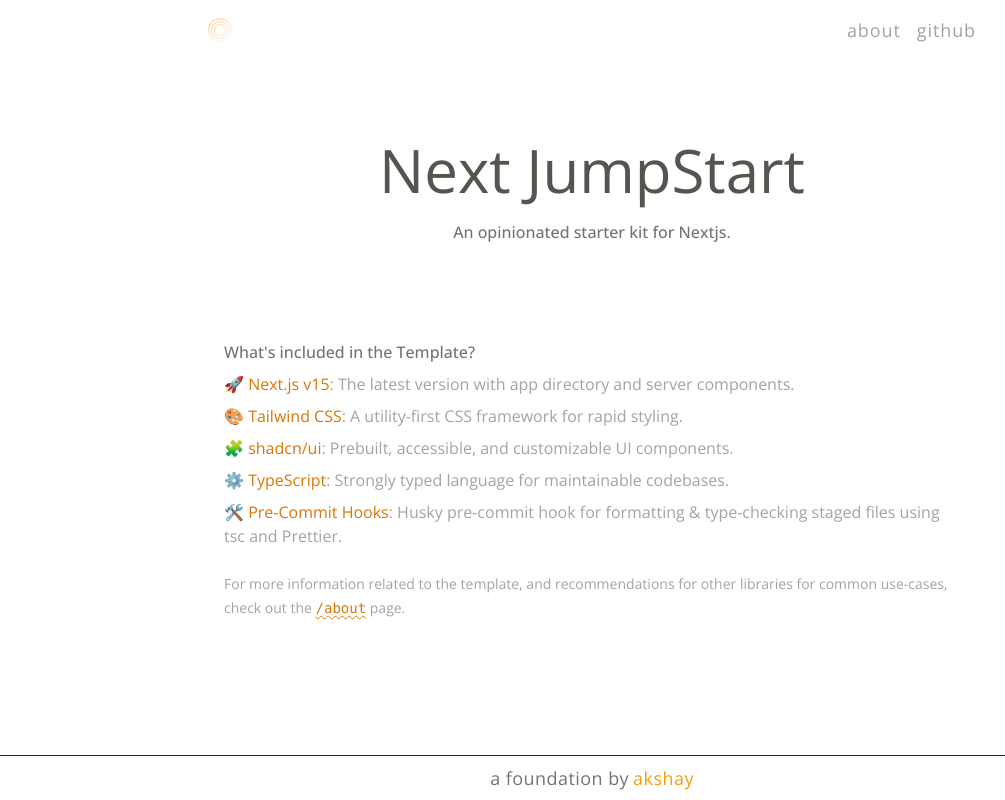
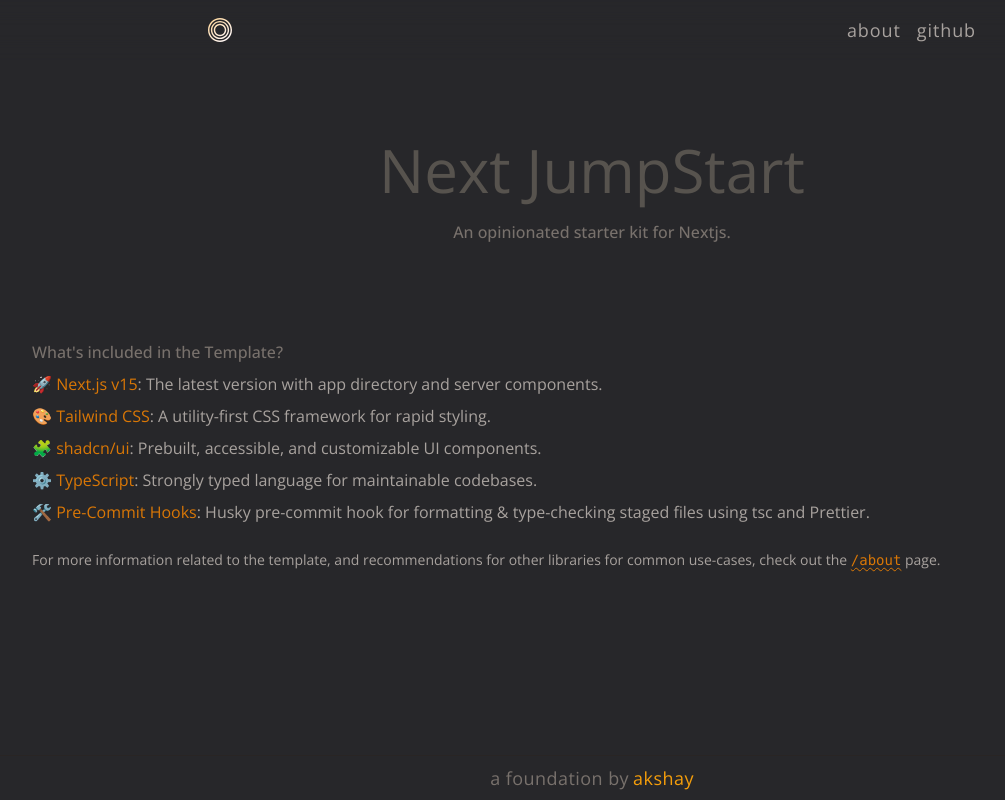
Before and after one commit to akshay-rajput/dep_insights, a Next.js app: page / in a window 1280 px wide. Shown: the whole page, without its empty margins (48-1053 px from the left). Built offline with nearby package versions, Linux system fonts and the light colour scheme.

Commit message:
remove - boilerplate code from layout

```diff
--- a/src/app/layout.tsx
+++ b/src/app/layout.tsx
@@ -9,15 +9,9 @@
 	subsets: ['latin'],
 });
 
-const gochiHand = Gochi_Hand({
-	variable: '--font-gochi-hand',
-	weight: '400',
-	subsets: ['latin'],
-});
-
 export const metadata: Metadata = {
-	title: 'Next JumpStart',
-	description: 'An opinionated starter kit for Nextjs.',
+	title: 'Dep Insights',
+	description: 'Package insights',
 };
 
 export default function RootLayout({
@@ -26,16 +20,16 @@
 	children: React.ReactNode;
 }>) {
 	return (
-		<html lang='en'>
+		<html lang='en' suppressHydrationWarning>
 			<body
-				className={`${openSans.variable} ${gochiHand.variable} antialiased`}
+				className={`${openSans.variable} dark bg-zinc-800 text-stone-50 antialiased`}
 			>
 				<div className='main-container flex flex-col min-h-screen'>
 					{/* boilerplate navbar */}
 					<Navbar />
 
 					{/* main content */}
-					<main className='flex-grow max-w-3xl mx-auto flex flex-col w-full font-open-sans'>
+					<main className='flex-grow max-w-6xl mx-auto flex flex-col w-full font-open-sans'>
 						{children}
 					</main>
 
```
